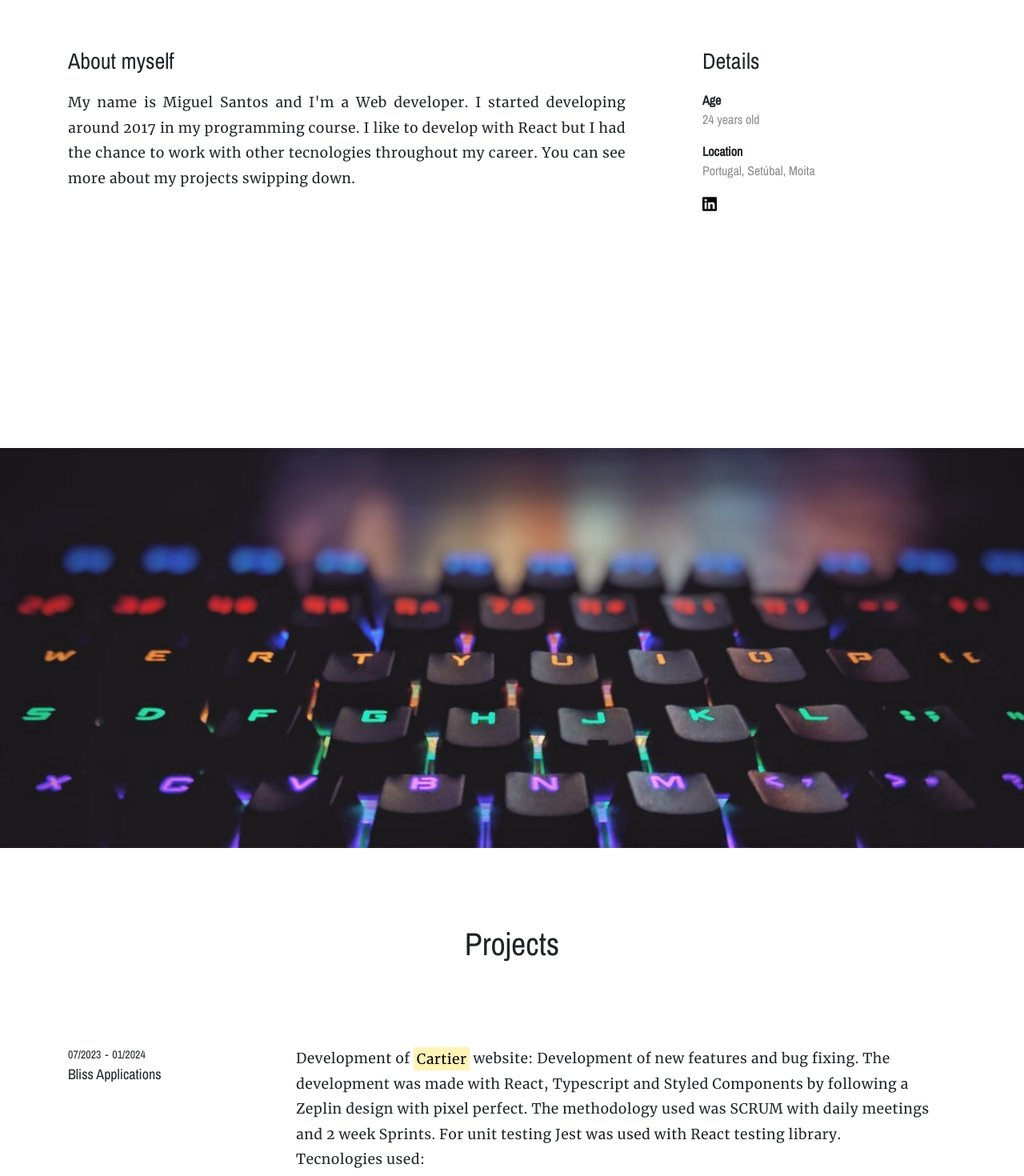
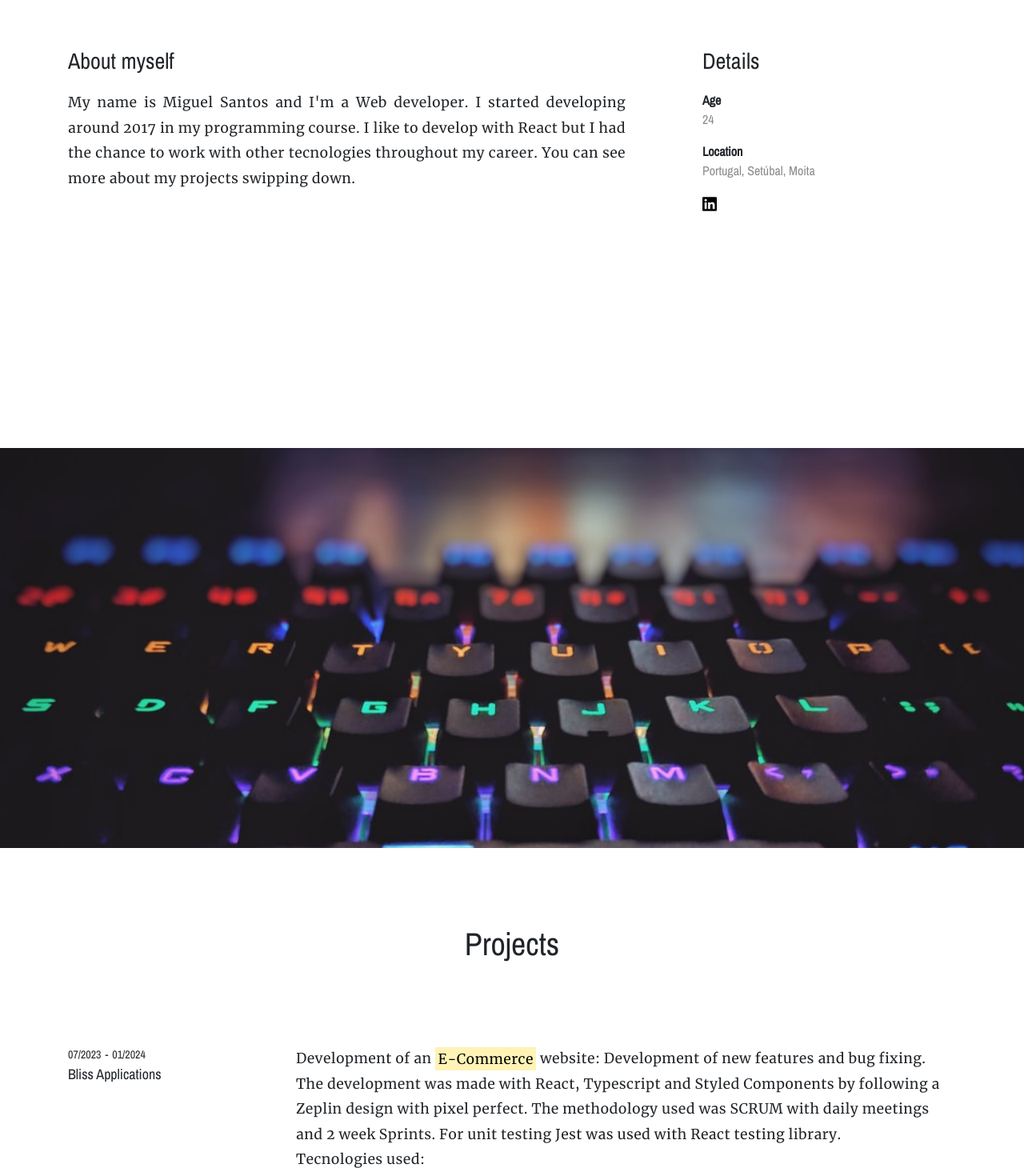
Before and after one commit to miguel876/React-Resume, a React (Create React App) app: page / in a window 1280 px wide. Shown: the part 1040-2510 px from the top of the page at 80% size. Built offline with nearby package versions, Linux system fonts and the light colour scheme.

Commit message:
fix: fixed informations

```diff
--- a/src/structure/components/Introduction.js
+++ b/src/structure/components/Introduction.js
@@ -4,6 +4,17 @@ import LinkedInLogo from '../../resources/images/linkedin-brands.svg'
 
 export default class Introduction extends Component {
   render() {
+    function getAge(dateString) {
+      var today = new Date();
+      var birthDate = new Date(dateString);
+      var age = today.getFullYear() - birthDate.getFullYear();
+      var m = today.getMonth() - birthDate.getMonth();
+      if (m < 0 || (m === 0 && today.getDate() < birthDate.getDate())) {
+        age--;
+      }
+      return age;
+    }
+
     return (
       <div id="introduction" className="introduction pb-5 pb-sm-0 bg-white">
         <div className="container">
@@ -19,7 +30,7 @@ export default class Introduction extends Component {
             <div className="col-12 col-sm-4 pt-5 pt-sm-0 pl-sm-5">
               <div className="intro-title pb-3">Details</div>
               <div><b>Age</b></div>
-              <div className="gray pb-2">24 years old</div>
+              <div className="gray pb-2">{getAge("1996-11-15")}</div>
               <div className="pt-2"><b>Location</b></div>
               <div className="gray">Portugal, Setúbal, Moita</div>
 
--- a/src/structure/components/Projects.js
+++ b/src/structure/components/Projects.js
@@ -27,7 +27,7 @@ export default class Projects extends Component {
               <div className="project-container">
                 <div className="project">
                   <div className="project-description pt-5">
-                <p>Development of <mark>Cartier</mark> website:
+                    <p>Development of an <mark>E-Commerce</mark> website:
                       Development of new features and bug fixing. The development was made with React, Typescript and Styled Components by following a Zeplin design with pixel perfect.
                       The methodology used was SCRUM with daily meetings and 2 week Sprints. For unit testing Jest was used with React testing library.
                     </p>
@@ -144,21 +144,6 @@ export default class Projects extends Component {
                   </div>
 
                 </div>
-
-              <div className="project pt-5">
-              <div className="project-description pt-5">
-                <p>Development of the <mark>Portuguese Football Federation</mark> fans and associates Website (Portugal +) front-end (design). The development was made using Javascript, JQuery, HTML, Bootstrap and CSS.
-
-                  </p>
-                <p>Tecnologies used:</p>
-                <ul>
-                  <li>Javascript</li>
-                  <li>JQuery</li>
-                  <li>HTML, CSS and Bootstrap</li>
-                </ul>
-                </div>
-              </div>
-
                 <div className="project pt-5">
                   <div className="project-description pt-5">
                     <p>Development of a <mark>Image and Video gallery Website</mark> front-end. The development was made using .NET, Javascript, JQuery, HTML, Bootstrap and CSS.</p>
@@ -206,34 +191,7 @@ export default class Projects extends Component {
                     <p><b>ATEC</b></p>
                     <p>Technical Specialist In Technologies And Systems Programming</p>
                   </div>
-
                 </div>
-              <div className="project">
-              <div className="project-description pt-5">
-                <p className="company-date">2019</p>
-                <p><b>Affinity</b></p>
-                <p>Affinity React Intermediate Course</p>
-                </div>
-
-              </div>
-              <div className="project">
-              <div className="project-description pt-5">
-                <p className="company-date">2019</p>
-                <p><b>Affinity</b></p>
-                <p>Affinity React Begginer Course</p>
-                </div>
-
-              </div>
-              <div className="project">
-              <div className="project-description pt-5">
-                <p className="company-date">2019</p>
-                <p><b>Affinity</b></p>
-                <p>Affinity Javascript ES6 Course</p>
-                </div>
-
-              </div>
-
-
               </div>
 
             </div>
```
Lines whose indentation alone changed are shown as unchanged.
